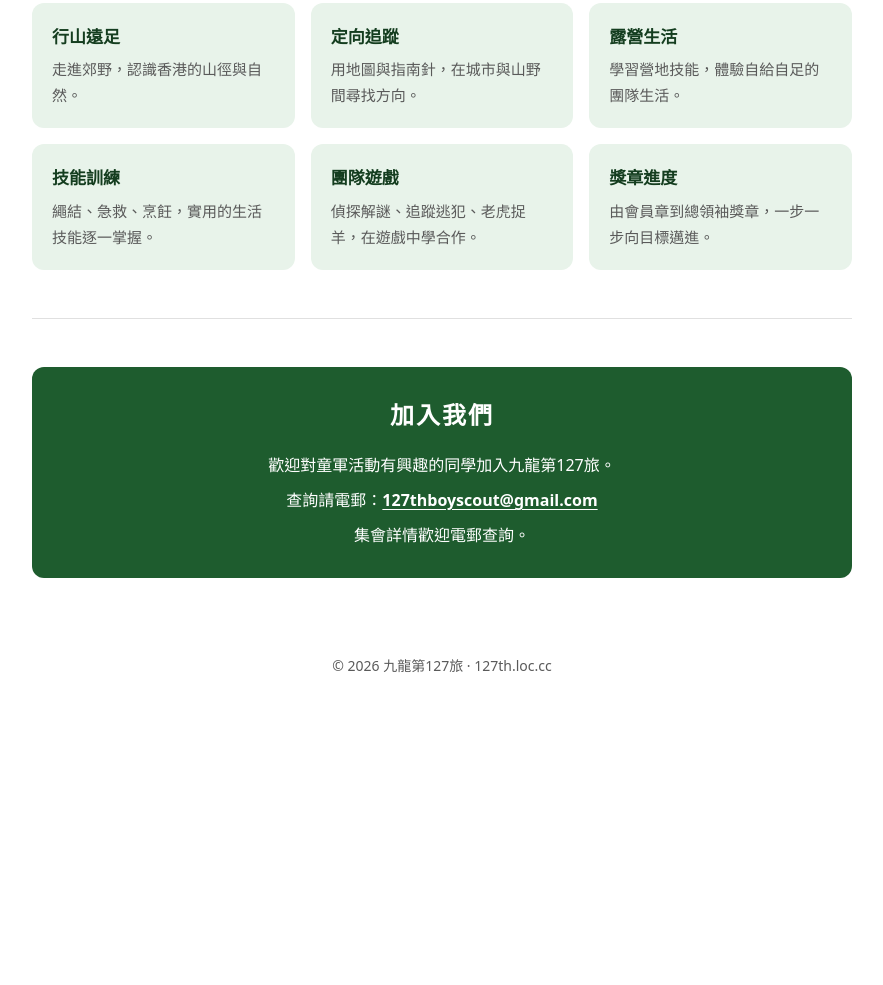
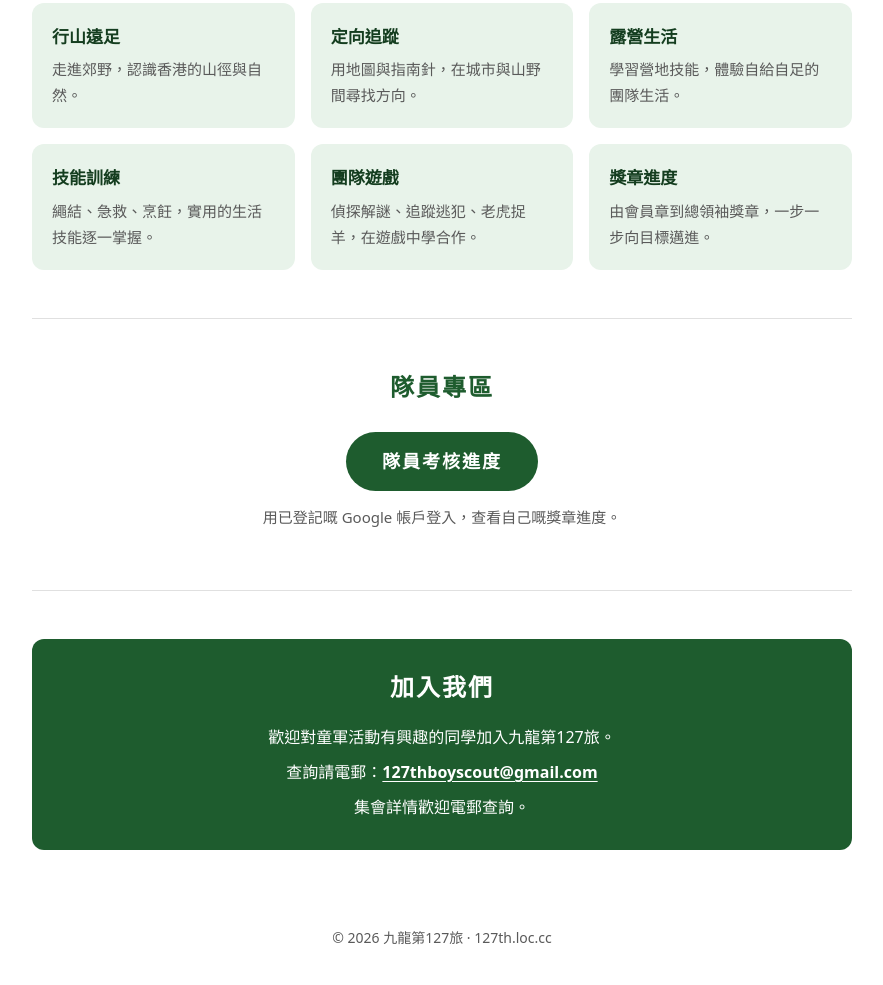
Before and after one commit to 127thboyscout-glitch/127th, a plain HTML site: page index.html in a window 1280 px wide. Shown: the part 722-1707 px from the top of the page, without its empty margins (198-1081 px from the left). Before the commit the page ends 1435 px from the top, so only its background shows below. Drawn offline with Linux system fonts and the light colour scheme.

Commit message:
Add files via upload

```diff
--- a/index.html
+++ b/index.html
@@ -87,6 +87,23 @@
   .join-box p { margin-bottom: 8px; }
   .join-box p:last-child { margin-bottom: 0; }
 
+  /* Members */
+  .member-box { text-align: center; }
+  .member-box p.note { color: var(--muted); font-size: 15px; }
+  .btn {
+    display: inline-block;
+    background: var(--green);
+    color: #fff;
+    font-size: 18px;
+    font-weight: bold;
+    letter-spacing: 2px;
+    padding: 14px 36px;
+    border-radius: 999px;
+    text-decoration: none;
+    margin: 8px 0 14px;
+  }
+  .btn:hover { background: var(--green-dark); }
+
   footer {
     text-align: center;
     color: var(--muted);
@@ -144,6 +161,12 @@
     </div>
   </section>
 
+  <section class="member-box">
+    <h2>隊員專區</h2>
+    <a class="btn" href="https://script.google.com/macros/s/AKfycby6O8EBpV2BvEeM_H1InnLWgslXDSeEbmja7Datb9cUj7ZJTRJ5Nxzv_IMfb9d7qp5rjQ/exec" target="_blank" rel="noopener">隊員考核進度</a>
+    <p class="note">用已登記嘅 Google 帳戶登入，查看自己嘅獎章進度。</p>
+  </section>
+
   <section>
     <div class="join-box">
       <h2>加入我們</h2>
```
